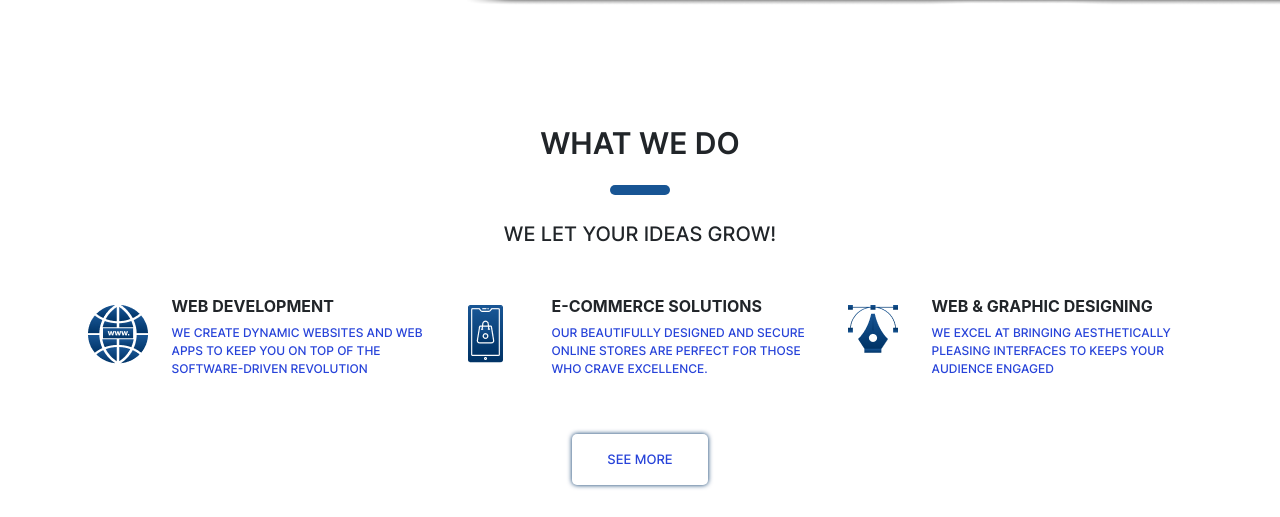
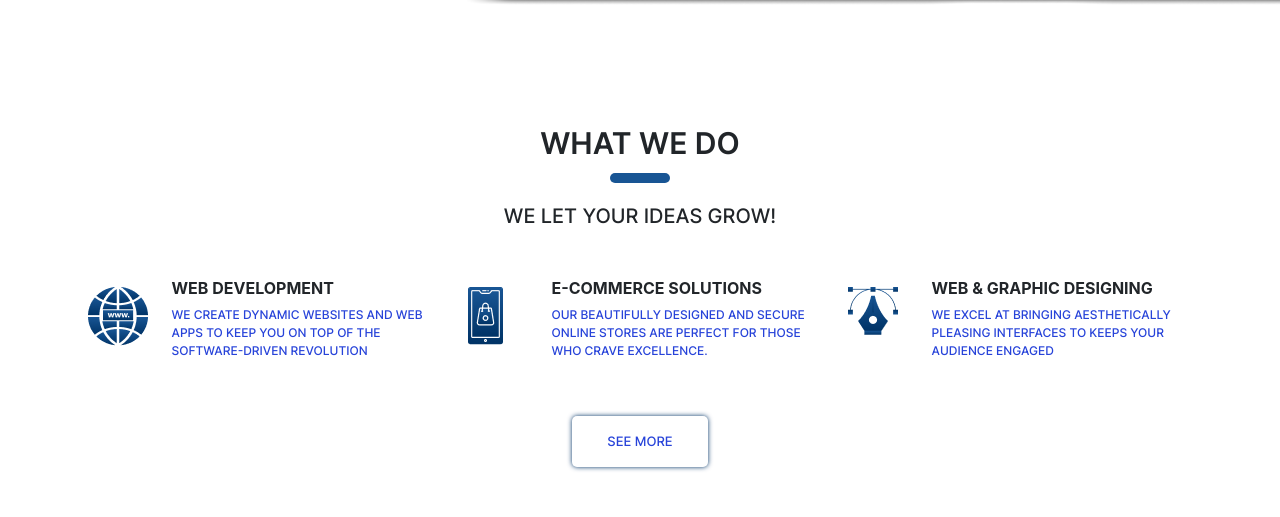
Before and after one commit to imranbaig51/CodeSync, a plain HTML site: page index.html in a window 1280 px wide. Shown: the part 805-1322 px from the top of the page. Drawn offline with nearby package versions, Linux system fonts and the light colour scheme; a web font is replaced by a local one.

Commit message:
relpace blue div bar using ::after

```diff
--- a/index.html
+++ b/index.html
@@ -97,9 +97,9 @@
           class="container-fluid py-2 px-lg-4 px-xl-6 text-uppercase lg-mt-7"
         >
           <div class="container">
-            <div class="heading d-flex flex-column align-center my-5 gap-3">
+            <div class="heading d-flex flex-column align-center my-5 gap-4">
               <h2>What we do</h2>
-              <div class="blue-bar"></div>
+              <!-- <div class="blue-bar"></div> -->
               <span class="mt-2">we let your ideas grow!</span>
             </div>
             <div class="row">
--- a/style.css
+++ b/style.css
@@ -119,7 +119,22 @@ body {
   background: rgba(255, 255, 255, 0.15);
   box-shadow: 0px 0px 20px 0px #036;
 }
-.blue-bar {
+/* .blue-bar {
+  height: 10px;
+  width: 60px;
+  background-color: #185594;
+  border-radius: 1rem;
+} */
+.heading{
+  position: relative;
+  max-width: 220px;
+  margin-left: auto;
+  margin-right: auto;
+}
+.heading::before{
+  content: "";
+  position: absolute;
+  top: 2.4rem;
   height: 10px;
   width: 60px;
   background-color: #185594;
@@ -202,8 +217,6 @@ body {
     font-size: 22px;
   }
   .btn {
-    /* width: 140px;
-    height: 55px; */
     padding: 14px 35px;
     font-size: 13px;
     font-weight: bold;
@@ -258,9 +271,6 @@ body {
   .lg-mt-7 {
     margin-top: 7rem;
   }
-  /* .sm-poster::after {
-    opacity: 1;
-  } */
   .main-logo {
     width: 200px;
   }
@@ -274,6 +284,14 @@ body {
   }
   .lg-shadow {
     box-shadow: 0 0.25px;
+  }
+  .heading{
+    max-width: 300px;
+  }
+  .heading::before{
+    top: 3rem;
+    /* right: auto; */
+    /* left: auto; */
   }
   .heading > h2 {
     font-size: 30px;
```
